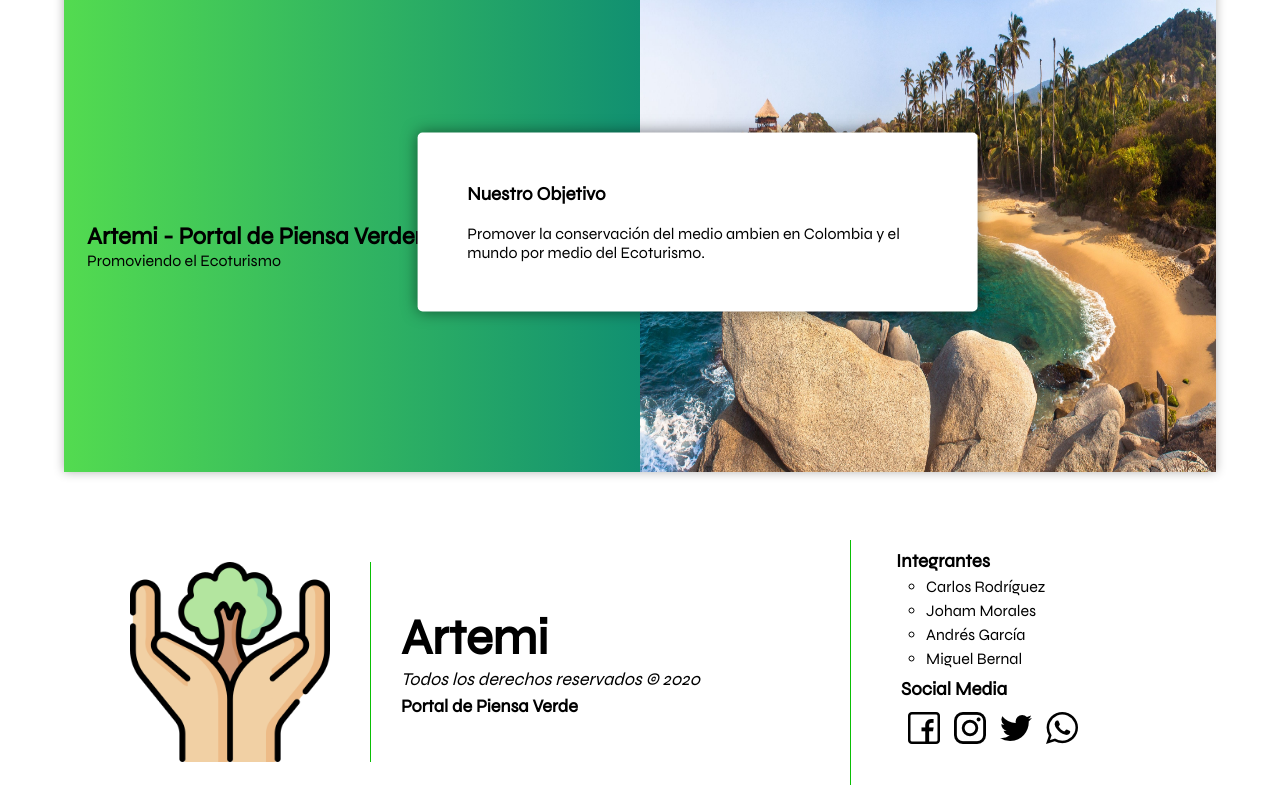
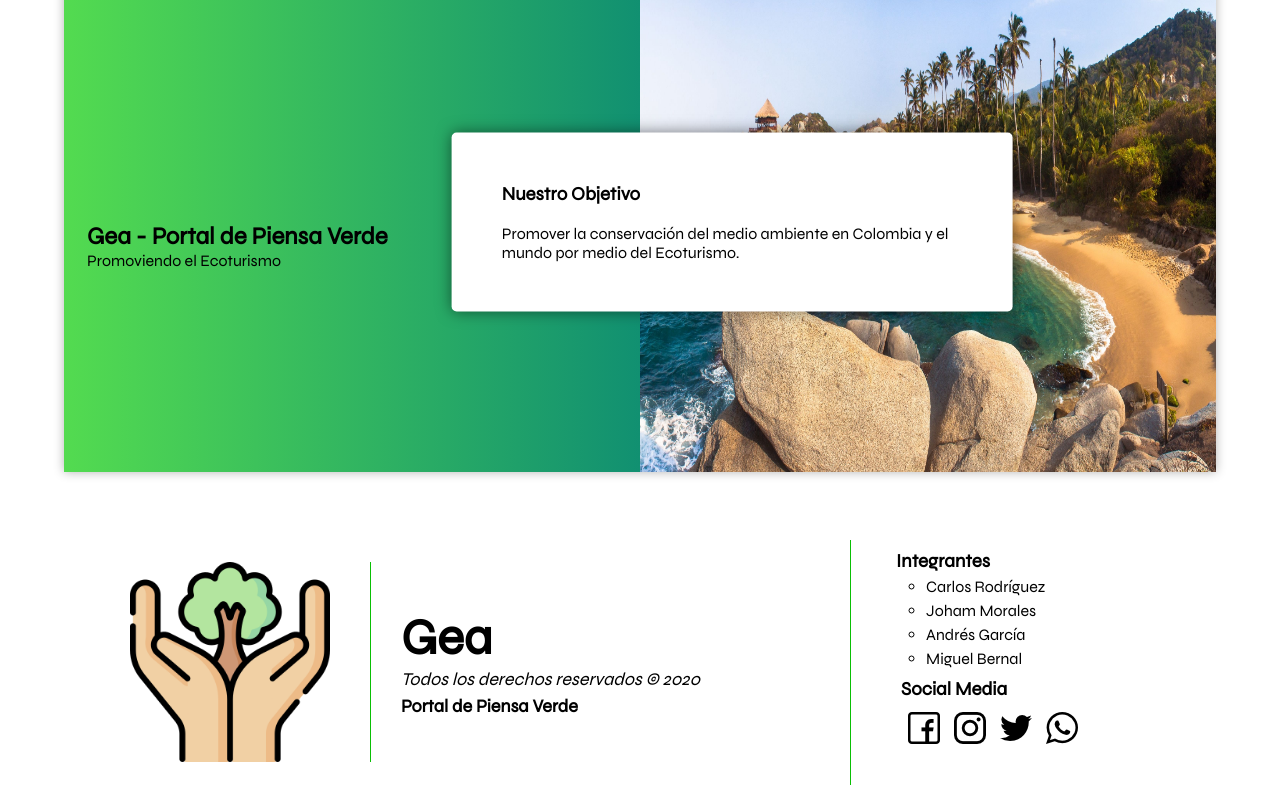
Before and after one commit to andres7896/piensa_verde, a React (Create React App) app: page / in a window 1280 px wide. Shown: the part 1304-2104 px from the top of the page. Built offline with nearby package versions, Linux system fonts and the light colour scheme.

Commit message:
coreccion

```diff
--- a/src/components/footer/Footer.js
+++ b/src/components/footer/Footer.js
@@ -13,7 +13,7 @@ export default class Footer extends Component {
                 <section className='brand'>
                     <img src={Logo} alt='Logo' />
                     <div className='copyright'>
-                        <h2><strong> Artemi </strong></h2>
+                        <h2><strong> Gea </strong></h2>
                         <p><em> Todos los derechos reservados © 2020 </em></p>
                         <h3><strong>Portal de Piensa Verde</strong></h3>
                     </div>
--- a/src/components/header/Header.js
+++ b/src/components/header/Header.js
@@ -10,7 +10,7 @@ export default class Header extends Component {
                 <nav>
                     <Link to='/' className='logo'>
                         <img src={Logo} alt='Logo' />
-                        <h1> Artemi </h1>
+                        <h1> Gea </h1>
                     </Link>
                     <div className='menu'>
                         <Link to='/travels' className='btnNav'>
--- a/src/pages/about/About.js
+++ b/src/pages/about/About.js
@@ -12,9 +12,9 @@ export default class About extends Component {
                 <section className='about_container'>
                     <div className='about'>
                         <article>
-                            <h1><strong> Artemi </strong></h1>
+                            <h1><strong> Gea </strong></h1>
                             <p>
-                                Artemi es un portal de la empresa <em><strong>Piensa Verder</strong></em>, la cual se enfoca en incentivar el Ecoturismo a nivel nacional e internaciona,
+                                Gea es un portal de la empresa <em><strong>Piensa Verde</strong></em>, la cual se enfoca en incentivar el Ecoturismo a nivel nacional e internaciona,
                                 con el fin no solo de apoyar el turismo sino tambien hacer que este contribuya a la conservación del planeta.
                                 Este portal busca centralizar la infromación relacionada con el <em><strong>Ecoturismo</strong></em>, como los lugares en los cuales se puede realizar
                                 turismo ecológico, cuales son las actividades que se pueden hacer en estos lugares, los talleres que se hacen para motivar el respeto por la naturaleza
@@ -28,7 +28,7 @@ export default class About extends Component {
                     </div>
                     <div className='ecoturism'>
                         <article>
-                            <h2>¿Que es <strong>Ecoturismo</strong>?</h2>
+                            <h2>¿Qué es <strong>Ecoturismo</strong>?</h2>
                             <p>
                                 El Ecoturismo es una modalidad del Turismo de Naturaleza que surgió como alternativa al turismo tradicional o también llamado “de masas”,
                                 muchas veces depredador hacia las comunidades donde se desarrolla. Tiene sus fundamentos en el desarrollo sustentable de las naciones;
--- a/src/pages/landing/Landing.css
+++ b/src/pages/landing/Landing.css
@@ -246,7 +246,7 @@
    padding:50px;
    position: absolute;
    top:50%;
-   left:55%;
+   left:58%;
    transform: translate(-50%,-50%);
    background: #fff;
    color:#999;
--- a/src/pages/landing/Landing.js
+++ b/src/pages/landing/Landing.js
@@ -96,7 +96,7 @@ export default class Landing extends Component {
                         <div className="story-wrapper">
                             <div className="story-text">
                                 <div>
-                                    <h1>Artemi - Portal de Piensa Verder</h1>
+                                    <h1>Gea - Portal de Piensa Verde</h1>
                                     <span>Promoviendo el Ecoturismo</span>
                                 </div>
                             </div>
@@ -105,7 +105,7 @@ export default class Landing extends Component {
                         <div className="box">
                             <h3>Nuestro Objetivo</h3>
                             <br />
-                            <p>Promover la conservación del medio ambien en Colombia y el mundo por medio del Ecoturismo.</p>
+                            <p>Promover la conservación del medio ambiente en Colombia y el mundo por medio del Ecoturismo.</p>
                         </div>
                     </section>
                 </div>
--- a/src/pages/travels/Travels.js
+++ b/src/pages/travels/Travels.js
@@ -49,7 +49,7 @@ export default class Travels extends Component {
                             <span> Publicado hace 4 semanas </span>
                             <h3> Caño cristales </h3>
                             <p>
-                                Lorem Ipsum is simply dummy text of the printing and typesetting industry. Lorem Ipsum has been the industry's standard dummy text ever since the 1500s, when an unknown printer took a galley of type and scrambled it to make a type specimen book. It has survived not only five centuries, but also the leap into electronic typesetting, remaining essentially unchanged.
+                            Caño Cristales (La Macarena, Meta, Colombia) es considerado por muchos como el “Río más Hermoso del Mundo”. Pareciera exagerado el cumplido, pero solamente visitándolo es posible dimensionar la belleza de este paraíso colombiano. Durante muchos años ha estado totalmente cerrado al turismo. Pero hoy es posible visitarlo con total tranquilidad y con vuelos directos desde Bogotá y Villavicencio.
                             </p>
                             <div className='container_btnCard'>
                                 <Link to='/contact' className='btnCard'>
```
